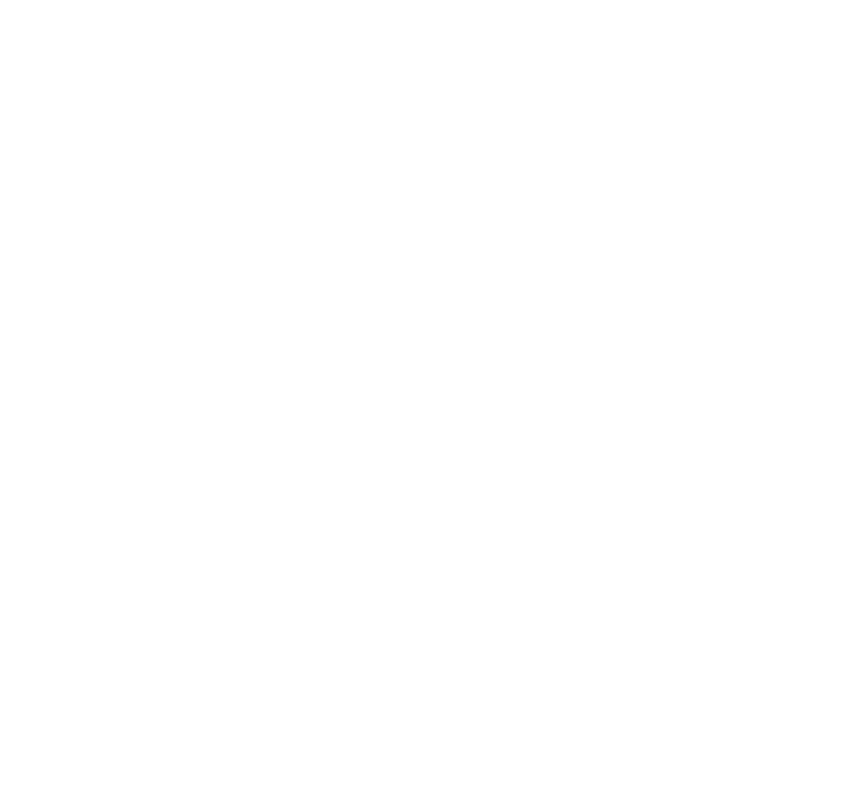
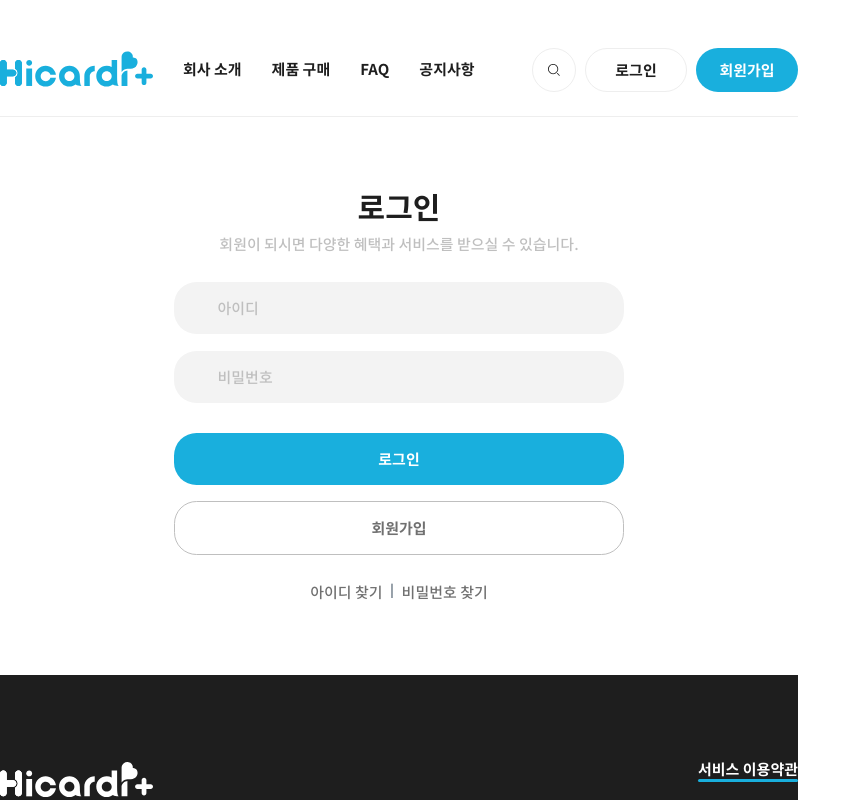
Before and after one commit to DONGA-ST-A/Frontend, a React (Vite) app: page /login in a window 1280 px wide. Before the commit this address had no page. Shown: the top 800 px of the page, without its empty margins (0-861 px from the left). Built offline with nearby package versions, Linux system fonts and the light colour scheme; the HTML template or start-up script is replaced by a standard one.

Commit message:
feat: LoginPage component draft

```diff
--- /dev/null
+++ b/src/pages/LoginPage.tsx
@@ -0,0 +1,150 @@
+import { ChangeEvent, useState } from "react";
+
+import styled from "styled-components";
+
+const LoginPage = () => {
+  const [userData, setUserData] = useState({
+    id: "",
+    password: "",
+  });
+
+  const handleChange = (e: ChangeEvent<HTMLInputElement>) => {
+    const { name, value } = e.target;
+    setUserData({ ...userData, [name]: value });
+  };
+
+  const handleSubmit = (e: React.FormEvent) => {
+    e.preventDefault;
+  };
+  return (
+    <Container>
+      <div className="title">
+        <h1>로그인</h1>
+        <span className="description">
+          회원이 되시면 다양한 혜택과 서비스를 받으실 수 있습니다.
+        </span>
+      </div>
+      <LoginForm onSubmit={handleSubmit}>
+        <fieldset>
+          <input
+            name="id"
+            value={userData.id}
+            placeholder="아이디"
+            onChange={handleChange}
+          />
+          <input
+            type="password"
+            name="password"
+            value={userData.password}
+            placeholder="비밀번호"
+            onChange={handleChange}
+          />
+        </fieldset>
+        <fieldset>
+          <button className="login-btn">로그인</button>
+          <button className="register-btn">회원가입</button>
+        </fieldset>
+      </LoginForm>
+      <div className="find">
+        <span>아이디 찾기</span>
+        <div>|</div>
+        <span>비밀번호 찾기</span>
+      </div>
+    </Container>
+  );
+};
+
+const Container = styled.div`
+  width: 600px;
+  margin: 0 auto;
+  padding: 0;
+  position: relative;
+  display: flex;
+  flex-direction: column;
+  gap: 40px;
+  margin-top: 100px;
+  margin-bottom: 100px;
+
+  .title {
+    text-align: center;
+    h1 {
+      font-family: NotoSansBold;
+      font-size: var(--text_title1);
+      color: var(--color_font);
+      margin-bottom: 20px;
+    }
+
+    .description {
+      font-family: NotoSansMedium;
+      font-size: var(--text_body1);
+      color: var(--color_sub2);
+    }
+  }
+
+  .find {
+    display: flex;
+    flex-direction: row;
+    justify-content: center;
+    gap: 10px;
+
+    span {
+      font-family: NotoSansMedium;
+      font-size: var(--text_body1);
+      color: var(--color_sub3);
+      cursor: pointer;
+    }
+  }
+`;
+
+const LoginForm = styled.form`
+  display: flex;
+  flex-direction: column;
+  gap: 40px;
+
+  fieldset {
+    display: flex;
+    flex-direction: column;
+    gap: 22px;
+
+    input {
+      background-color: var(--color_background);
+      padding: 20px 58px;
+      border: none;
+      border-radius: 30px;
+      font-family: NotoSansMedium;
+      font-size: var(--text_body1);
+      color: var(--color_font);
+
+      &::placeholder {
+        color: var(--color_sub2);
+      }
+
+      &:focus {
+        outline: none;
+      }
+    }
+
+    button {
+      font-family: NotoSansBold;
+      font-size: var(--text_body1);
+      border-radius: 30px;
+      padding: 20px 0px;
+      cursor: pointer;
+    }
+
+    .login-btn {
+      border: none;
+      background-color: var(--color_main_skyblue);
+      color: var(--color_white);
+    }
+
+    .register-btn {
+      border: 1px solid;
+      border-color: var(--color_sub2);
+      background-color: var(--color_white);
+      color: var(--color_sub3);
+    }
+  }
+`;
+
+export default LoginPage;
--- a/src/pages/common/Header.tsx
+++ b/src/pages/common/Header.tsx
@@ -54,7 +54,9 @@ const Header = () => {
               />
             </div>
 
-            <button className="loginBtn">로그인</button>
+            <button className="loginBtn">
+              <Link to="/login">로그인</Link>
+            </button>
             <button
               className="registerBtn"
               onClick={() => {
--- a/src/router/router.tsx
+++ b/src/router/router.tsx
@@ -8,6 +8,7 @@ import Layout from "@/layout/Layout";
 import CompanyPage from "@/pages/CompanyPage";
 import DetailPage from "@/pages/DetailPage";
 import InquiryPage from "@/pages/InquiryPage";
+import LoginPage from "@/pages/LoginPage";
 import MainPage from "@/pages/MainPage";
 import NoticeDetailPage from "@/pages/NoticeDetailPage";
 import NoticePage from "@/pages/NoticePage";
@@ -54,6 +55,10 @@ const Router = () => {
             path="/company"
             element={<CompanyPage />}
           />
+          <Route
+            path="/login"
+            element={<LoginPage />}
+          />
         </Route>
       </Routes>
     </BrowserRouter>
```
